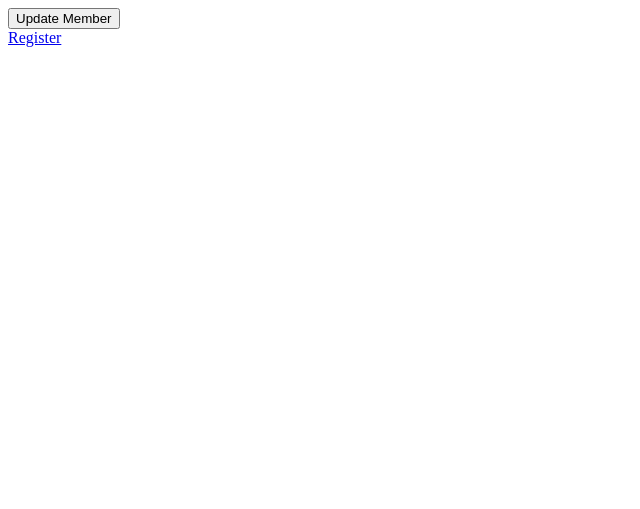
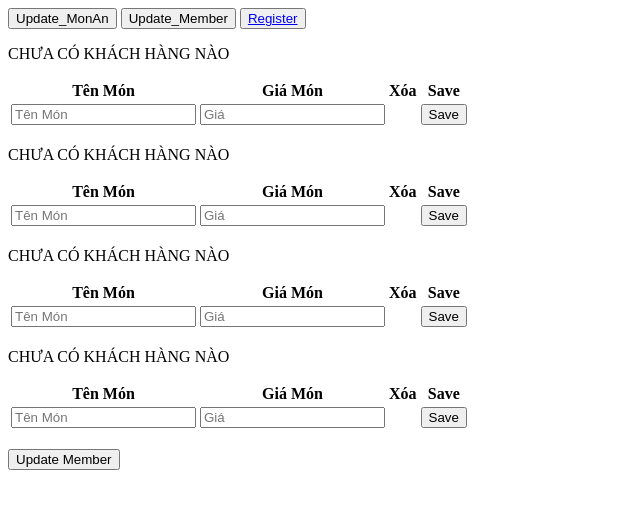
Before and after one commit to luongvb2001/QuanLyNhaHang_Nhom16, a PHP site: page /view/setting.php in a window 1280 px wide. Shown: the top 509 px of the page, without its empty margins (0-640 px from the left). Run offline with PHP 8.4, Linux system fonts and the light colour scheme; the visitor is signed in with stand-in values (Sample User, id 1); data that the repository does not hold is empty.

Commit message:
add_lan2

```diff
--- a/css/setting.css
+++ b/css/setting.css
@@ -1,3 +1,3 @@
-.table{
+#table_edit_monan{
     display: none;
 }
--- a/js/setting.js
+++ b/js/setting.js
@@ -1,3 +1,6 @@
+function show_Edit_MonAn(){
+    document.getElementById('table_edit_monan').style.display="table";
+}
 function showTable1(){
     document.getElementById('mon_phu').style.display = "table";
     document.getElementById('mon_chinh').style.display = "none";
--- a/view/setting.php
+++ b/view/setting.php
@@ -14,8 +14,23 @@
     <script src="../js/setting.js"></script>
 </head>
 <body>
+    <div class="container">
+        <div class="slibar">
+            <button class="slibar_button" onclick="show_Edit_MonAn()">
+                <span>Update_MonAn</span>
+            </button>
+            <button class="slibar_button">
+                <span>Update_Member</span>
+            </button>
+            <button class="slibar_button">
+                <a href="../view/Security/register.php">Register</a>
+            </button>
+        </div>
+
+    </div>
+
     <div class="table">
-    <table>
+    <table id="table_edit_monan">
         <thead>
             <tr>
                 <th>Tên Menu</th>
@@ -255,5 +270,4 @@
                 </div>
         <?php endforeach ?>
     </div>
-    <a href="../view/Security/register.php">Register</a>
 </body>
```
